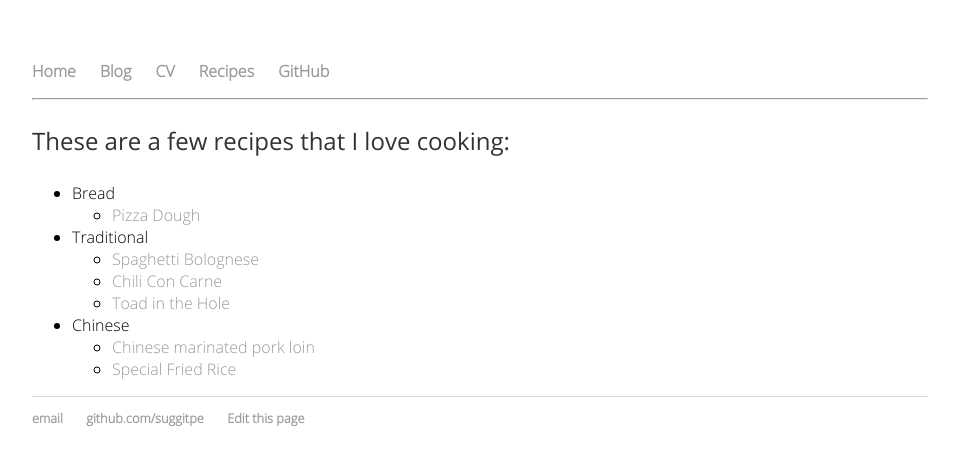
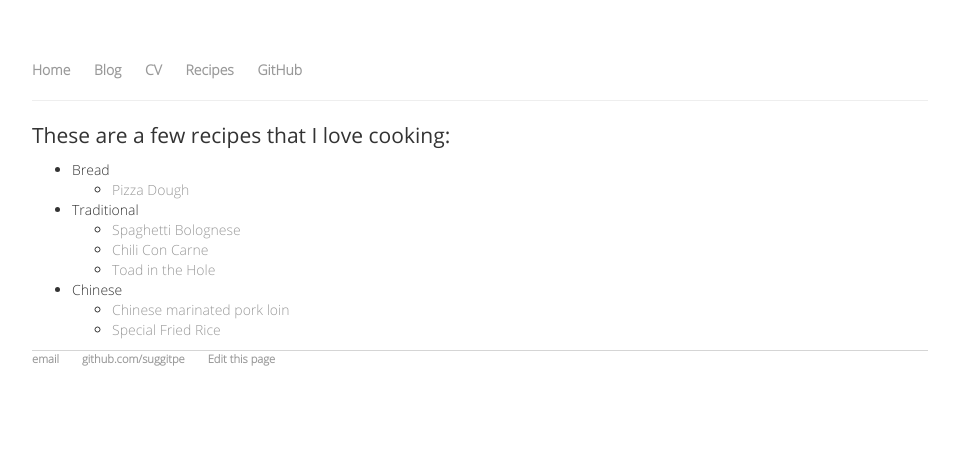
Before and after one commit to suggitpe/suggitpe.github.io, a Jekyll site: the page built from recipes/index.md, in a window 1280 px wide. Shown: the top 465 px of the page, without its empty margins (160-1119 px from the left). Built offline with Jekyll 4.4.1, drawn with Linux system fonts in a browser that asks for light colours.

Commit message:
updated site

```diff
--- a/_includes/head.html
+++ b/_includes/head.html
@@ -4,5 +4,7 @@
     <meta name="viewport" content="width=device-width, initial-scale=1">
 
     <title>{{page.title}}</title>
+    <link rel="stylesheet" type="text/css" href="{{ site.url }}/assets/css/bootstrap.css"/>
     <link rel="stylesheet" type="text/css" href="{{ site.url }}/assets/css/main.css"/>
+    <link rel="stylesheet" type="text/css" href="{{ site.url }}/assets/css/animate.css"/>
 </head>
```
